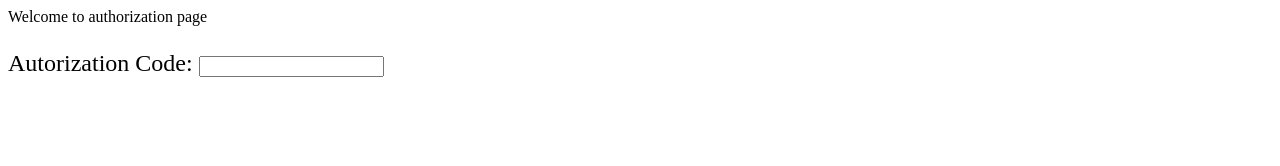
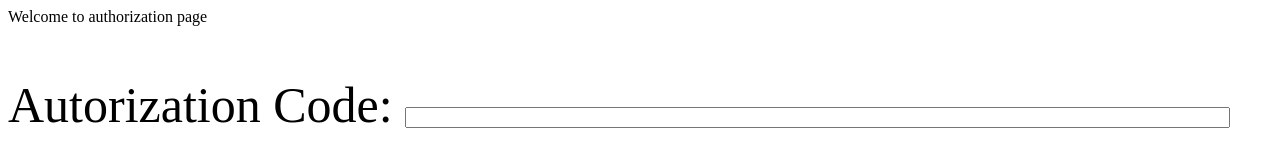
Before and after one commit to ahampuram/apapi, a plain HTML site: page index.html in a window 1280 px wide. Drawn offline with Linux system fonts and the light colour scheme.

Commit message:
bigger input and font size

```diff
--- a/index.html
+++ b/index.html
@@ -14,9 +14,9 @@
 	<body onload="GetCode()">
 		Welcome to authorization page
 		<div>
-		<p style="font-size: x-large">
+		<p style="font-size: 50px">
 		<label for="fname">Autorization Code:</label>
-		<input type="text" id="code" name="code"><br><br>
+		<input type="text" id="code" name="code" size="100"><br><br>
 		</p>
 	</div>
 	</body>
```
